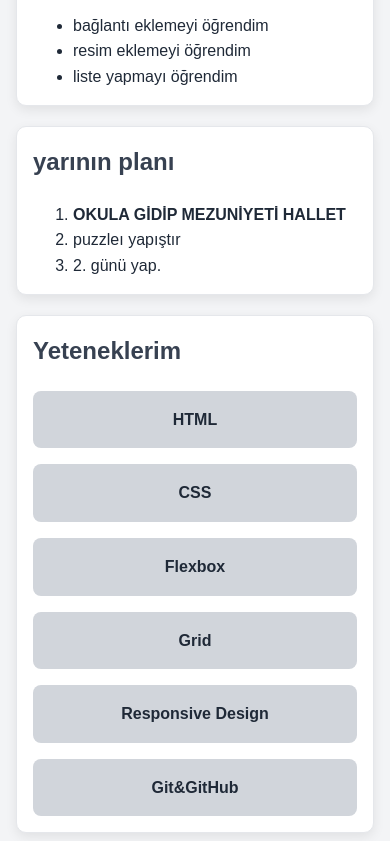
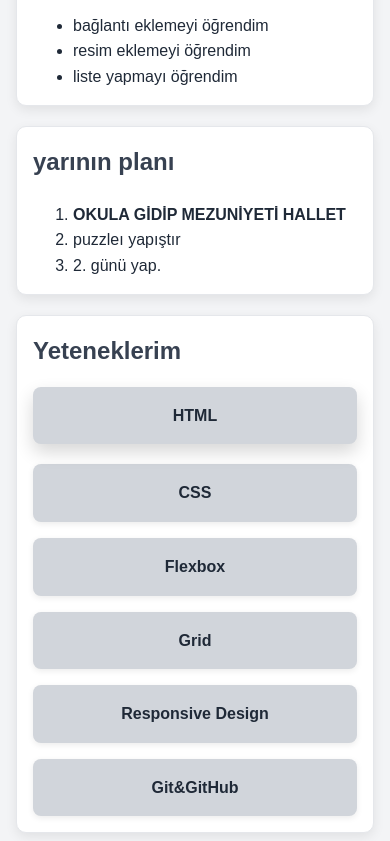
Before and after one commit to eylaykut/full-stack-journey, a plain HTML site: page day-04/index.html in a window 390 px wide. In both pictures the pointer is over the element "HTML". Shown: the part 2553-3394 px from the top of the page. Drawn offline with Linux system fonts and the light colour scheme.

```diff
--- a/day-04/style.css
+++ b/day-04/style.css
@@ -234,4 +234,11 @@ nav{
     border-radius: 8px;
     text-align: center;
     font-weight: bold;
+    transition: transform 0.2s ease, box-shadow 0.2s ease;
+    box-shadow: 0 2px 6px rgba(0,0,0,0.08);
 }
+
+.skill-card:hover{
+    transform: translateY(-4px);
+    box-shadow: 0 8px 18px rgba(0,0,0,0.16);
+}
```
